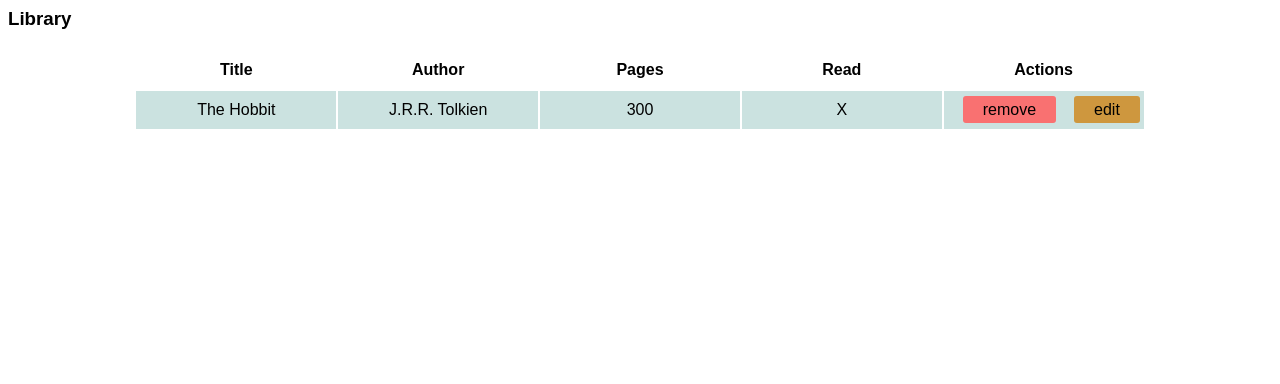
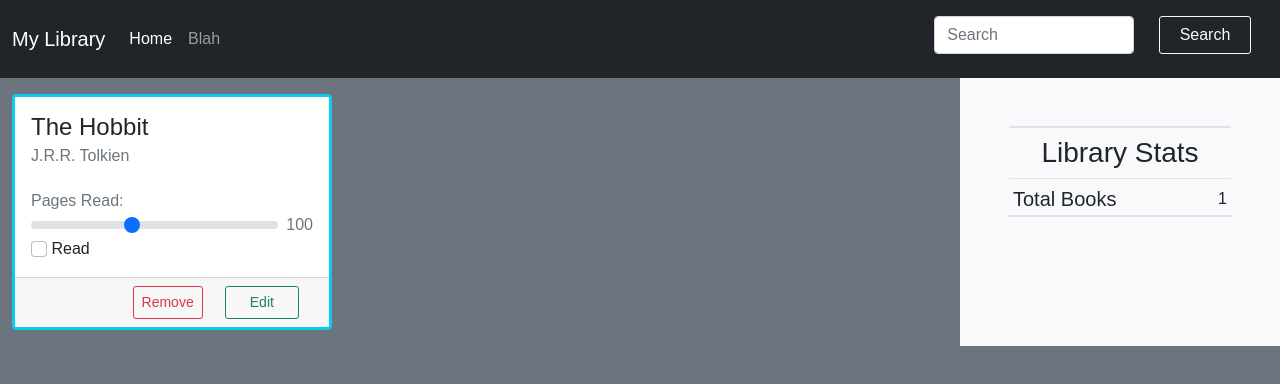
Before and after one commit to dev-pengu/library, a plain HTML site: page index.html in a window 1280 px wide. Drawn offline with nearby package versions, Linux system fonts and the light colour scheme.

Commit message:
Update index.html

```diff
--- a/index.html
+++ b/index.html
@@ -2,50 +2,81 @@
 <html>
 	<head>
 		<meta charset="utf-8">
+		<meta name="viewport" content="width=device-width, initial-scale=1.0" />
+		<!-- CSS only -->
+		<link href="https://cdn.jsdelivr.net/npm/bootstrap@5.0.2/dist/css/bootstrap.min.css" rel="stylesheet" integrity="sha384-EVSTQN3/azprG1Anm3QDgpJLIm9Nao0Yz1ztcQTwFspd3yD65VohhpuuCOmLASjC" crossorigin="anonymous">
+		<!-- JavaScript Bundle with Popper -->
+		<script src="https://cdn.jsdelivr.net/npm/bootstrap@5.0.2/dist/js/bootstrap.bundle.min.js" integrity="sha384-MrcW6ZMFYlzcLA8Nl+NtUVF0sA7MsXsP1UyJoMp4YLEuNSfAP+JcXn/tWtIaxVXM" crossorigin="anonymous"></script>
 		<script src="./scripts/main.js"></script>
 		<link rel="stylesheet" href="./styles/main.css"/>
 	</head>
-	<body>
-		<div id='header'>
-			<h3>Library</h3>
+	<body class="bg-secondary">
+	<nav class="navbar navbar-expand-lg navbar-dark bg-dark">
+		<div class="container-fluid">
+			<a class="navbar-brand" href="#">My Library</a>
+			<button class="navbar-toggler" type="button" data-bs-toggle="collapse" data-bs-target="#navbarContent" aria-controls="navbarContent" aria-expanded="false" aria-label="Toggle navigation">
+				<span class="navbar-toggler-icon"></span>
+			</button>
+			<div class="collapse navbar-collapse" id="navbarContent">
+				<ul class="navbar-nav me-auto mb-2 mb-lg-0">
+					<li class="nav-item">
+						<a class="nav-link active" aria-current="page" href="#">Home</a>
+					</li>
+					<li class="nav-item">
+						<a class="nav-link" href="#">Blah</a>
+					</li>
+				</ul>
+				<form class="d-flex mt-2">
+					<input class="form-control me-2" type="search" placeholder="Search" aria-label="Search">
+					<button class="btn btn-outline-light" type="submit">Search</button>
+				</form>
+			</div>
 		</div>
-		<div id='form-container' class='hidden'>
-			<form>
-				<div class='form-group'>
-					<label for='title' class='form-label'>Title</label>
-					<input id='title' name='title' placeholder='Title' class='form-control'/>
+	</nav>
+	<main>
+		<div class="container-fluid">
+			<div class="row">
+				<div class="col-9" id="cards">
+					<div class="row">
+						<div class="col-12 col-md-3">
+
+							<div class="card border border-info border-3 mx-auto my-3" style="width: 20rem;" id="book-0">
+								<div class="card-body">
+									<div>
+										<h4 class="card-title">The Hobbit</h4>
+										<h6 class="card-subtitle mb-2 text-muted">J.R.R. Tolkien</h6>
+									</div>
+									<div class="mt-4">
+										<label for="readPages" class="form-label text-muted m-0">Pages Read:</label>
+										<div class="d-flex justify-content-between">
+											<input type="range" class="form-range" min="0" max="250" value="100" id="readPages" aria-label="Pages Read">
+											<span class="text-muted ms-2">100</span>
+										</div>
+										<input class="form-check-input" type="checkbox" value="" id="read">
+										<label class="form-check-label" for="read">Read</label>
+									</div>
+								</div>
+								<div class="card-footer d-flex justify-content-end">
+									<div class="btn btn-outline-danger btn-sm px-2">Remove</div>
+									<div class="btn btn-outline-success btn-sm ms-2 px-4">Edit</div>
+								</div>
+							</div>
+
+						</div>
+					</div>
+
 				</div>
-				<div class='form-group'>
-					<label for='author' class='form-label'>Author</label>
-					<input id='author' name='author' placeholder='Author' class='form-control'/>
+				<div class="col-3 bg-light">
+					<div class="w-75 mx-auto border-top border-bottom border-2 mt-5">
+						<h3 class="border-bottom text-center mt-2 pb-2">Library Stats</h3>
+						<div class="mx-1 my-1">
+							<span class="h5">Total Books</span>
+							<span class="float-end">1</span>
+						</div>
+					</div>
 				</div>
-				<div class='form-group'>
-					<label for='pages' class='form-label'>Pages</label>
-					<input type='number' id='pages' name='pages' class='form-control'/>
-				</div>
-				<div class='form-group'>
-					<label for='read' class='form-label'>Have you read it?</label>
-					<input type='radio' id='yes' name='read' value='yes' class='form-control'>Yes
-					<input type='radio' id='no' name='read' value='no' class='form-control'>No
-				</div>
-			</form>
+			</div>
 		</div>
-		<div id='data-container'>
-			<table>
-				<thead>
-					<tr>
-						<th>Title</th>
-						<th>Author</th>
-						<th>Pages</th>
-						<th>Read</th>
-						<th>Actions</th>
-					</tr>
-				</thead>
-				<tbody>
-					<tr>
-					</tr>
-				</tbody>
-			</table>
-		</div>
+	</main>
 	</body>
 </html>
```
